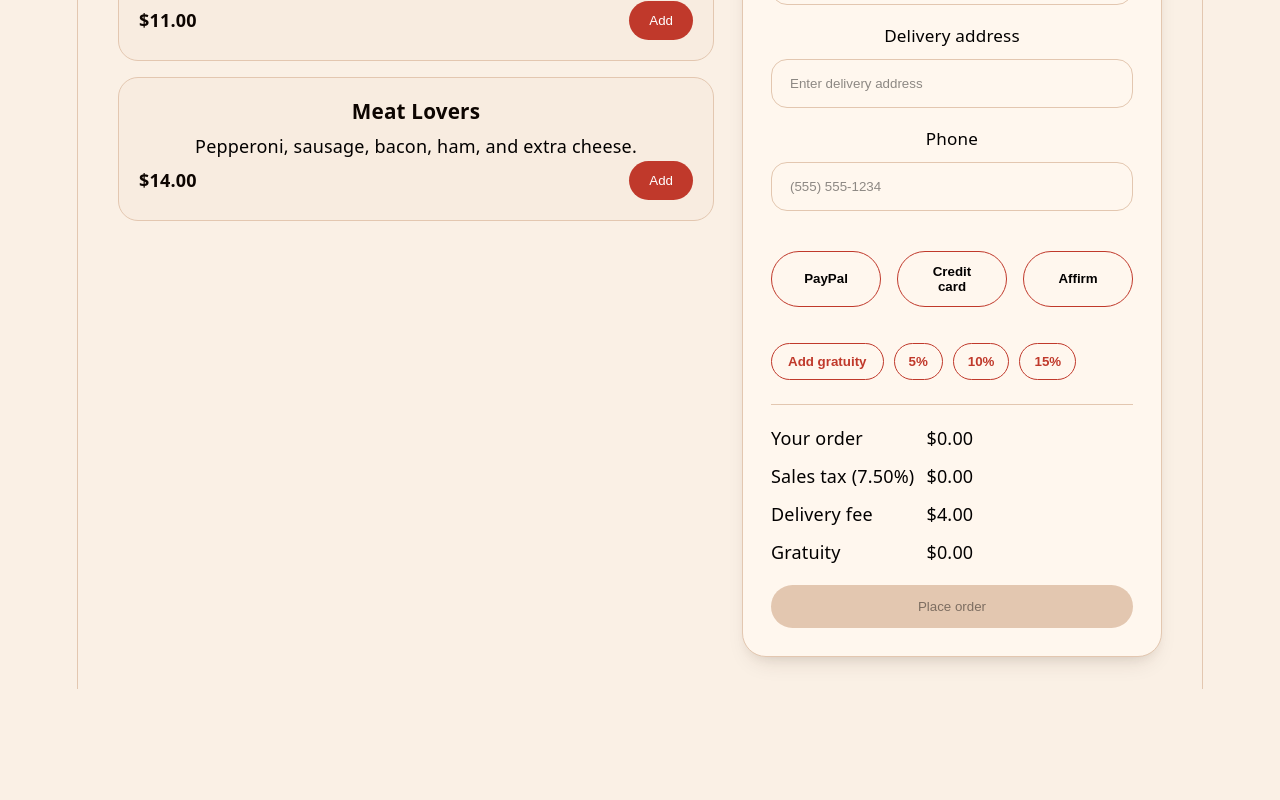
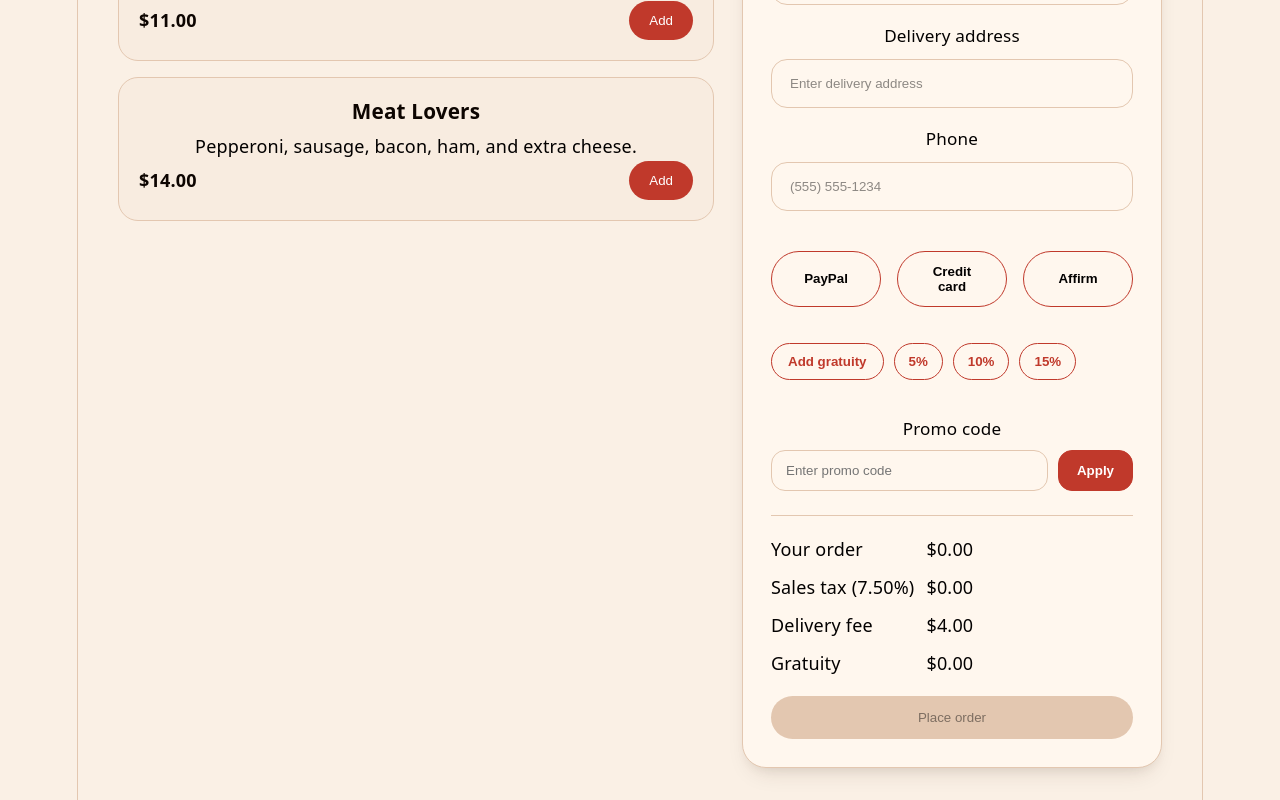
Before and after one commit to Machanicus/Luigis-Pizzaria, a React (Vite) app: page / in a window 1280 px wide. Shown: the part 1293-2093 px from the top of the page. Before the commit the page ends 1982 px from the top, so only its background shows below. Built offline with nearby package versions, Linux system fonts and the light colour scheme.

Commit message:
Add Luigi15 promo code

```diff
--- a/src/App.css
+++ b/src/App.css
@@ -658,3 +658,62 @@
     grid-template-columns: 1fr;
   }
 }
+
+/* Promo code */
+.promo-section {
+  display: grid;
+  gap: 8px;
+  margin: 12px 0 4px;
+}
+
+.promo-input-group {
+  display: grid;
+  gap: 8px;
+}
+
+.promo-input-group > span {
+  color: var(--text-h);
+  font-size: 0.95rem;
+}
+
+.promo-controls {
+  display: grid;
+  grid-template-columns: minmax(0, 1fr) auto;
+  gap: 10px;
+}
+
+.promo-controls input {
+  width: 100%;
+  min-width: 0;
+  border: 1px solid var(--border);
+  border-radius: 14px;
+  padding: 12px 14px;
+  background: var(--panel);
+  color: var(--text-h);
+}
+
+.promo-button {
+  border: 1px solid var(--accent);
+  border-radius: 14px;
+  background: var(--accent);
+  color: white;
+  padding: 12px 18px;
+  cursor: pointer;
+  font-weight: 700;
+}
+
+.promo-button:disabled {
+  cursor: default;
+  opacity: 0.7;
+}
+
+.promo-message {
+  margin: 0;
+  font-size: 0.9rem;
+  color: var(--accent);
+}
+
+.promo-message.success,
+.promo-discount {
+  font-weight: 700;
+}
--- a/src/App.jsx
+++ b/src/App.jsx
@@ -45,6 +45,8 @@ const toppings = [
 ]
 
 const formatPrice = (value) => `$${Number(value).toFixed(2)}`
+const PROMO_CODE = 'LUIGI15'
+const PROMO_DISCOUNT_RATE = 0.15
 
 const toppingPriceLookup = new Map(toppings.map((topping) => [topping.id, topping.price]))
 const toppingLabelLookup = new Map(toppings.map((topping) => [topping.id, topping.label]))
@@ -156,6 +158,8 @@ function ReviewModal({
   taxAmount,
   deliveryFee,
   gratuityAmount,
+  discountAmount,
+  promoApplied,
   orderTotal,
   paymentMethodLabel,
   onClose,
@@ -228,6 +232,12 @@ function ReviewModal({
               <span>Gratuity</span>
               <span>{formatPrice(gratuityAmount)}</span>
             </div>
+            {promoApplied && (
+              <div className="review-total-row promo-discount">
+                <span>Promo Luigi15 (15%)</span>
+                <span>-{formatPrice(discountAmount)}</span>
+             </div>
+            )}
             <div className="review-total-row total">
               <span>Order total</span>
               <span>{formatPrice(orderTotal)}</span>
@@ -278,6 +288,10 @@ function OrderSummaryCard({
   taxAmount,
   gratuityAmount,
   deliveryFee,
+  promoCode,
+  promoApplied,
+  promoMessage,
+  discountAmount,
   orderTotal,
   deliveryEstimate,
   estimatedWaitTime,
@@ -290,6 +304,8 @@ function OrderSummaryCard({
   onToggleGratuityInput,
   onPresetGratuity,
   onUpdateGratuityInput,
+  onUpdatePromoCode,
+  onApplyPromoCode,
   onPlaceOrder,
 }) {
   return (
@@ -419,6 +435,36 @@ function OrderSummaryCard({
           </label>
         )}
       </div>
+      <div className="promo-section">
+        <label className="promo-input-group">
+         <span>Promo code</span>
+
+         <div className="promo-controls">
+            <input
+             type="text"
+             value={promoCode}
+             onChange={(event) => onUpdatePromoCode(event.target.value)}
+             placeholder="Enter promo code"
+             disabled={promoApplied}
+            />
+
+            <button
+              type="button"
+              className="promo-button"
+              onClick={onApplyPromoCode}
+              disabled={promoApplied}
+           >
+             {promoApplied ? 'Applied' : 'Apply'}
+           </button>
+         </div>
+       </label>
+
+       {promoMessage && (
+         <p className={promoApplied ? 'promo-message success' : 'promo-message'}>
+           {promoMessage}
+         </p>
+       )}
+      </div>
 
       <div className="order-breakdown">
         <div className="breakdown-title">
@@ -437,6 +483,12 @@ function OrderSummaryCard({
           <span>Gratuity</span>
           <span>{formatPrice(gratuityAmount)}</span>
         </div>
+       {promoApplied && (
+        <div className="breakdown-item promo-discount">
+          <span>Promo Luigi15 (15%)</span>
+          <span>-{formatPrice(discountAmount)}</span>
+        </div>
+       )}
       </div>
 
       <button
@@ -463,6 +515,9 @@ function App() {
   const [showOrderReview, setShowOrderReview] = useState(false)
   const [showSuccessMessage, setShowSuccessMessage] = useState(false)
   const [validationMessage, setValidationMessage] = useState('')
+  const [promoCode, setPromoCode] = useState('')
+  const [promoApplied, setPromoApplied] = useState(false)
+  const [promoMessage, setPromoMessage] = useState('')
   const gratuityPercentageOptions = [5, 10, 15]
 
   const addToCart = useCallback((pizza) => {
@@ -514,9 +569,20 @@ function App() {
   const taxAmount = useMemo(() => itemTotal * salesTaxRate, [itemTotal, salesTaxRate])
   const gratuityAmount = useMemo(() => Math.max(0, Number(gratuityInput) || 0), [gratuityInput])
   const isCarryout = orderType === 'carryout'
-  const orderTotal = useMemo(
+
+  const preDiscountTotal = useMemo(
     () => itemTotal + taxAmount + (isCarryout ? 0 : deliveryFee) + gratuityAmount,
     [itemTotal, taxAmount, isCarryout, deliveryFee, gratuityAmount],
+  )
+
+  const discountAmount = useMemo(
+    () => (promoApplied ? preDiscountTotal * PROMO_DISCOUNT_RATE : 0),
+    [preDiscountTotal, promoApplied],
+  )
+
+  const orderTotal = useMemo(
+    () => Math.max(0, preDiscountTotal - discountAmount),
+    [preDiscountTotal, discountAmount],
   )
 
   const totalPizzas = useMemo(
@@ -551,6 +617,20 @@ function App() {
     return `Estimated ready in: ${estimatedWaitTime}`
   }, [estimatedWaitTime, isCarryout, totalPizzas])
 
+  const handleApplyPromoCode = useCallback(() => {
+    const normalizedCode = promoCode.trim().toUpperCase()
+
+    if (normalizedCode === PROMO_CODE) {
+     setPromoApplied(true)
+     setPromoCode('Luigi15')
+     setPromoMessage('Luigi15 applied — 15% off your entire order!')
+     return
+   }
+
+    setPromoApplied(false)
+    setPromoMessage('Promo code not recognized. Please try again.')
+  }, [promoCode])
+
   const handlePlaceOrder = useCallback(() => {
     if (!customerName || !phone || cart.length === 0 || (!isCarryout && !address)) {
       setValidationMessage('Please add at least one pizza and fill in your contact details.')
@@ -577,6 +657,9 @@ function App() {
     setPaymentMethod('')
     setGratuityInput('')
     setShowGratuityInput(false)
+    setPromoCode('')
+    setPromoApplied(false)
+    setPromoMessage('')
     setValidationMessage('')
   }, [])
 
@@ -670,6 +753,10 @@ function App() {
             taxAmount={taxAmount}
             gratuityAmount={gratuityAmount}
             deliveryFee={deliveryFee}
+            promoCode={promoCode}
+            promoApplied={promoApplied}
+            promoMessage={promoMessage}
+            discountAmount={discountAmount}
             orderTotal={orderTotal}
             deliveryEstimate={deliveryEstimate}
             isCarryout={isCarryout}
@@ -693,6 +780,11 @@ function App() {
               setGratuityInput((subtotal * (percentage / 100)).toFixed(2))
             }}
             onUpdateGratuityInput={(value) => setGratuityInput(value)}
+            onUpdatePromoCode={(value) => {
+             setPromoCode(value)
+             setPromoMessage('')
+           }}
+            onApplyPromoCode={handleApplyPromoCode}
             onPlaceOrder={handlePlaceOrder}
           />
         </section>
@@ -709,6 +801,8 @@ function App() {
           taxAmount={taxAmount}
           deliveryFee={deliveryFee}
           gratuityAmount={gratuityAmount}
+          discountAmount={discountAmount}
+          promoApplied={promoApplied}
           orderTotal={orderTotal}
           paymentMethodLabel={paymentMethodLabel}
           onClose={() => setShowOrderReview(false)}
```
